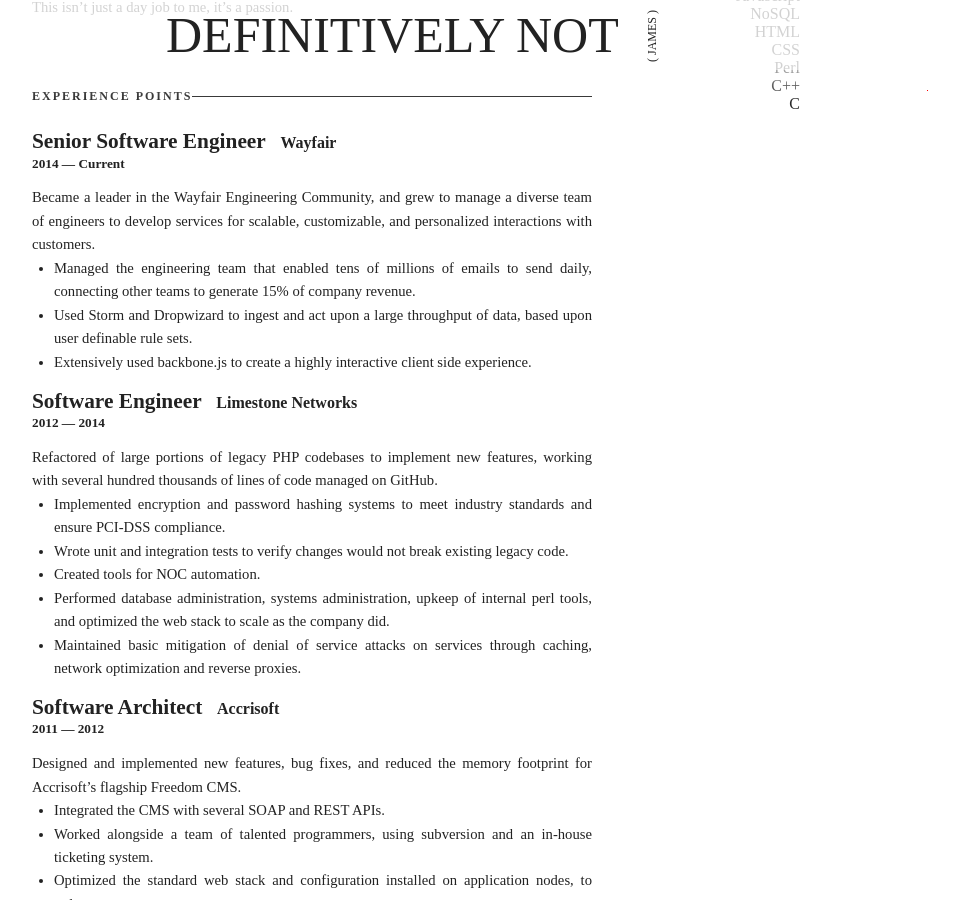
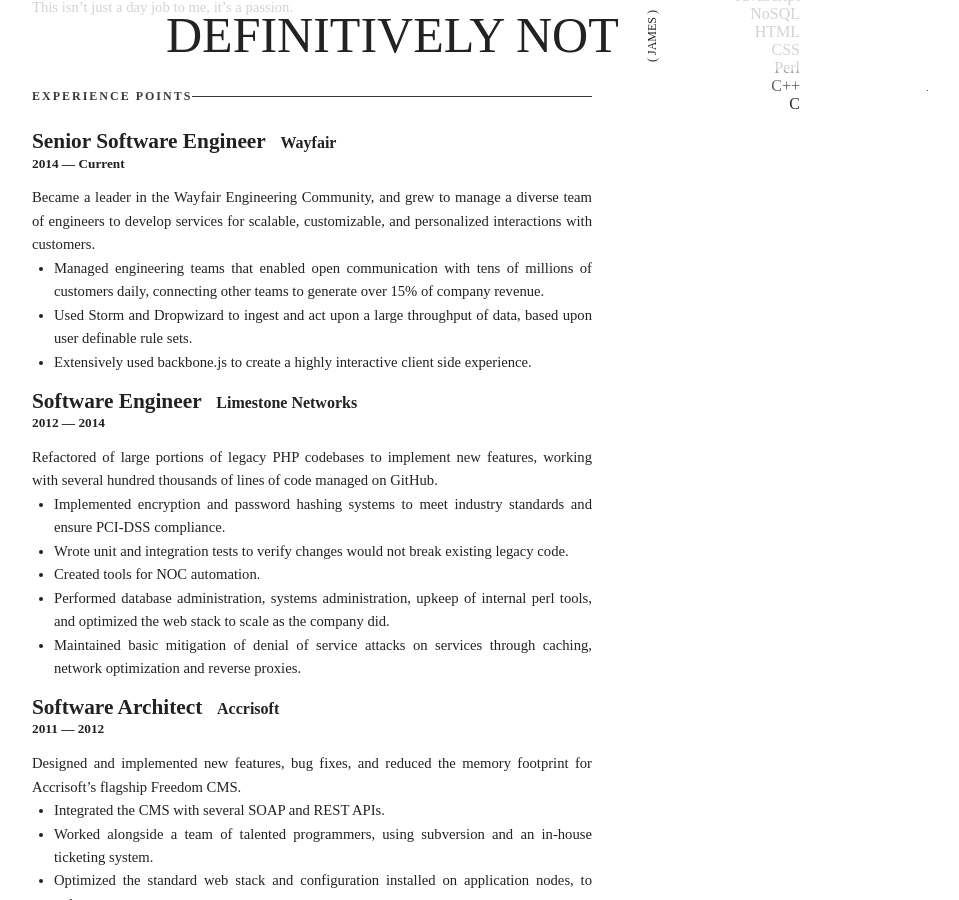
Before and after one commit to imnotjames/imnotjames.github.io, a Jekyll site: the page built from resume.html, in a window 1280 px wide and 900 px high, scrolled down 398 px. Shown: the whole window, without its empty margins (224-1183 px from the left). Built offline with Jekyll 4.4.1, drawn with Linux system fonts in a browser that asks for light colours; some web fonts are replaced.

Commit message:
make my job sound cooler

```diff
--- a/_data/resume.json
+++ b/_data/resume.json
@@ -27,7 +27,7 @@
 			"startDate": "February 17th, 2014",
 			"summary": "Became a leader in the Wayfair Engineering Community, and grew to manage a diverse team of engineers to develop services for scalable, customizable, and personalized interactions with customers.",
 			"highlights": [
-				"Managed the engineering team that enabled tens of millions of emails to send daily, connecting other teams to generate 15% of company revenue.",
+				"Managed engineering teams that enabled open communication with tens of millions of customers daily, connecting other teams to generate over 15% of company revenue.",
 				"Used Storm and Dropwizard to ingest and act upon a large throughput of data, based upon user definable rule sets.",
 				"Extensively used backbone.js to create a highly interactive client side experience."
 			]
```
